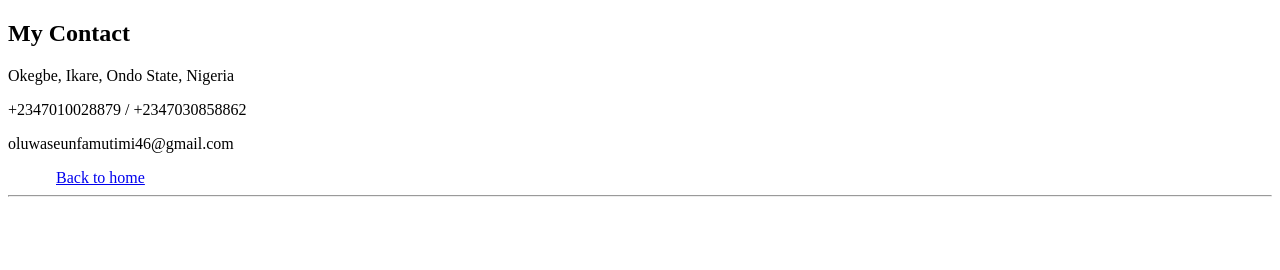
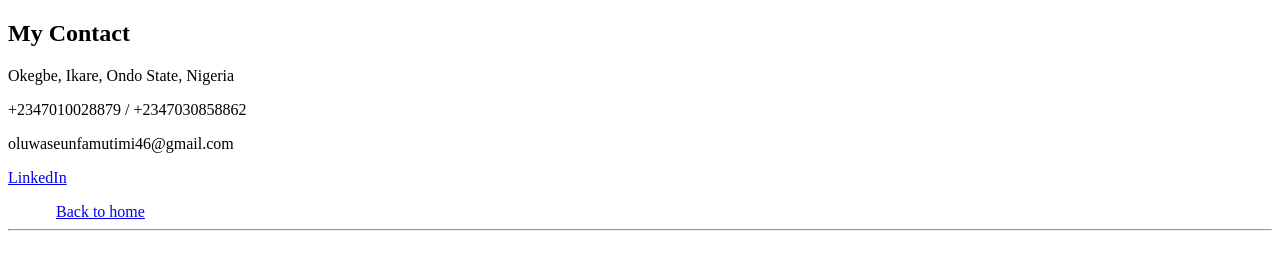
Before and after one commit to Seun-fam/Seun-fam.github.io, a plain HTML site: page contact.html in a window 1280 px wide. Drawn offline with Linux system fonts and the light colour scheme.

Commit message:
Update contact.html

```diff
--- a/contact.html
+++ b/contact.html
@@ -9,7 +9,7 @@
 <p>Okegbe, Ikare, Ondo State, Nigeria</p>
 <p>+2347010028879 / +2347030858862</p>
 <p>oluwaseunfamutimi46@gmail.com</p>
-
+<p><a href=https://www.linkedin.com/in/oluwaseun-famutimi-959963274>LinkedIn</a></p>
 
 &emsp; &nbsp;&emsp; &nbsp;<a href="index.html">Back to home</a>
 <hr>
```
